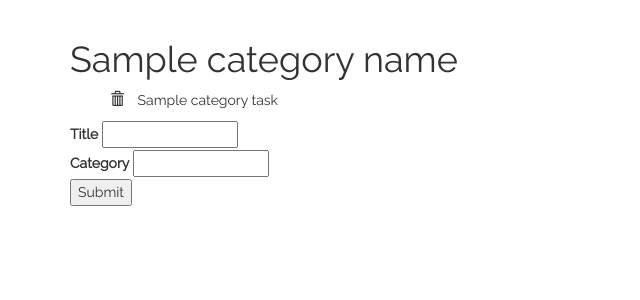
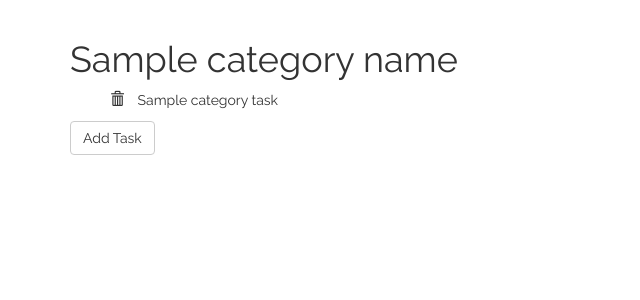
Before and after one commit to jasonfigueroa/TodoListClient, a Flask app: template code/templates/category.html in a window 1280 px wide. Shown: the part 52-352 px from the top of the page, without its empty margins (0-640 px from the left). Run offline with Flask 2, Linux system fonts and the light colour scheme; the template is opened without the code that fills it: values that come from a table or form of the project are taken from there, most other values are stand-ins (such as "Sample title", 1, 10 or a date in 2020); some libraries are stand-ins or nearby versions.

Commit message:
added the ability to add task, add category, delete category, and show/hide forms & buttons

```diff
--- a/code/app.py
+++ b/code/app.py
@@ -3,6 +3,7 @@ from flask_bootstrap import Bootstrap
 from flask_wtf import FlaskForm
 from wtforms import StringField, SubmitField
 from wtforms.validators import DataRequired, Length
+# from wtforms import validators
 
 import requests
 
@@ -26,8 +27,16 @@ def tasks():
 	tasks = json.loads(response.text)['tasks']
 	return render_template('tasks.html', tasks=tasks)
 
-@app.route('/categories')
+class PostCategoryForm(FlaskForm):
+	category = StringField('Category', validators=[DataRequired(), Length(1, 26)])
+	submit = SubmitField('Submit')
+
+@app.route('/categories', methods=['GET', 'POST'])
 def categories():
+	newCategory = None
+
+	form = PostCategoryForm()
+
 	url = 'http://localhost:5000/auth'
 	payload = {'username': 'jason', 'password': 'jason'}
 	headers = {'content-type': 'application/json'}
@@ -35,27 +44,55 @@ def categories():
 	response = requests.post(url, data=json.dumps(payload), headers=headers)
 	token = json.loads(response.text)['access_token']
 
+	if form.validate_on_submit():
+		newCategory = form.category.data
+		form.category.data = ''
+
+		url = 'http://localhost:5000/category'
+		payload = {'name': newCategory}
+		headers = {'content-type': 'application/json', 'Authorization': 'JWT {}'.format(token)}
+
+		response = requests.post(url, data=json.dumps(payload), headers=headers)
+
 	url = 'http://localhost:5000/categories'
 	headers = {'content-type': 'application/json', 'Authorization': 'JWT {}'.format(token)}
 
 	response = requests.get(url, headers=headers)
 	categories = json.loads(response.text)['categories']
-	return render_template('categories.html', categories=categories)
+	return render_template('categories.html', categories=categories, form=form)
 
 class PostTaskForm(FlaskForm):
-	task = StringField('Title', validators=[DataRequired(), Length(1, 6)])
-	category = StringField('Category', validators=[DataRequired(), Length(1, 6)])
+	task = StringField('Title', validators=[DataRequired(), Length(1, 26)])
+	category = StringField('Category', validators=[DataRequired(), Length(1, 26)])
 
 	submit = SubmitField('Submit')
 
 @app.route('/category/<_id>', methods=['GET', 'POST'])
 def category(_id):
+	newTaskTitle = None
+	newTaskCategory = None
+
+	form = PostTaskForm()
+
 	url = 'http://localhost:5000/auth'
 	payload = {'username': 'jason', 'password': 'jason'}
 	headers = {'content-type': 'application/json'}
 
 	response = requests.post(url, data=json.dumps(payload), headers=headers)
 	token = json.loads(response.text)['access_token']
+
+	if form.validate_on_submit():
+		newTaskTitle = form.task.data
+		newTaskCategory = form.category.data
+
+		form.task.data = ''
+		form.category.data = ''
+
+		url = 'http://localhost:5000/task'
+		payload = {'title': newTaskTitle, 'category_name': newTaskCategory}
+		headers = {'content-type': 'application/json', 'Authorization': 'JWT {}'.format(token)}
+
+		response = requests.post(url, data=json.dumps(payload), headers=headers)
 
 	url = 'http://localhost:5000/category/{}'.format(_id)
 	headers = {'content-type': 'application/json', 'Authorization': 'JWT {}'.format(token)}
@@ -64,18 +101,7 @@ def category(_id):
 	category_tasks = json.loads(response.text)['tasks']
 	category_name = json.loads(response.text)['name']
 
-	newTaskTitle = None
-	newTaskCategory = None
-
-	form = PostTaskForm()
-
-	if form.validate_on_submit():
-		newTaskTitle = form.task
-		newTaskCategory = form.category
-		form.task = ''
-		form.category = ''
-
-	return render_template('category.html', category_tasks=category_tasks, category_name=category_name, form=form, newTaskTitle=newTaskTitle, newTaskCategory=newTaskCategory)
+	return render_template('category.html', category_tasks=category_tasks, category_name=category_name, form=form)
 
 if __name__ == '__main__':
 	app.run(debug=True, port=5025)
--- a/code/static/css/main.css
+++ b/code/static/css/main.css
@@ -18,3 +18,12 @@ body {
 .line-through {
 	text-decoration: line-through;
 }
+
+.unset {
+	float: unset;
+}
+
+.hidden {
+	display: none !important;
+	visibility: hidden !important;
+  }
--- a/code/static/js/main.js
+++ b/code/static/js/main.js
@@ -1,6 +1,28 @@
 $( document ).ready(function() {
 
 	const url = "http://127.0.0.1:5000";
+
+	$('#add-task-button').click(function() {
+		$(this).addClass('hidden');
+		$('#add-task-form').removeClass('hidden');
+	});
+
+	$('#cancel-add-task-button').click(function(event) {
+		event.preventDefault();
+		$('#add-task-form').addClass('hidden');
+		$('#add-task-button').removeClass('hidden');
+	});
+
+	$('#add-category-button').click(function() {
+		$(this).addClass('hidden');
+		$('#add-category-form').removeClass('hidden');
+	});
+
+	$('#cancel-add-category-button').click(function(event) {
+		event.preventDefault();
+		$('#add-category-form').addClass('hidden');
+		$('#add-category-button').removeClass('hidden');
+	});
 
     $('.task').click(function() {
 		let id = $(this).parent().attr('id');
@@ -79,4 +101,34 @@ $( document ).ready(function() {
 			});
 		});
 	});
+
+	$('.delete-category').click(function() {
+		let id = $(this).parent().attr('id');
+		$(this).parent().remove();
+		$.ajax({
+			method: "POST",
+			url: `${url}/auth`,
+			contentType: "application/json",
+			dataType: "json",
+			data: JSON.stringify({
+				username: 'jason',
+				password: 'jason'
+			})
+		})
+		.then(function(token_data) {
+			let access_token = token_data.access_token;
+			$.ajax({
+				beforeSend: function(xhr) {
+					xhr.setRequestHeader ("Authorization", `JWT ${access_token}`);
+				},
+				method: "DELETE",
+				url: `${url}/category/${id}`,
+				contentType: "application/json",
+				dataType: "json"
+			})
+			.then(function(data) {
+				console.log(data);
+			});
+		});
+	});
 });
--- a/code/templates/category.html
+++ b/code/templates/category.html
@@ -16,18 +16,26 @@
 			</li>
 		{% endfor %}
 	</ul>
-	<form method="POST" action="">
+	<button id="add-task-button" class="btn btn-default">Add Task</button>
+	<form id="add-task-form" class="form-group row hidden" method="POST" action="">
 		{{ form.hidden_tag() }}
-		{{ form.task.label }} {{ form.task(size=16) }}
+		<div class="col-md-4 unset">
+			{{ form.task.label }}
+			{{ form.task(class="form-control") }}
+		</div>
 		{% for error in form.task.errors %}
 			{{ error }}
 		{% endfor %}
 		<br>
-		{{ form.category.label }} {{ form.category(size=16) }}
+		<div class="col-md-4 unset">
+			{{ form.category.label }}
+			{{ form.category(class="form-control") }}
+		</div>
 		{% for error in form.category.errors %}
 			{{ error }}
 		{% endfor %}
 		<br>
-		{{ form.submit() }}
+		{{ form.submit(class="btn btn-default") }}
+		<button id="cancel-add-task-button" class="btn btn-default">Cancel</button>
 	</form>
 {% endblock %}
```
Also changed, not shown: code/templates/categories.html (+18 -3 lines).
